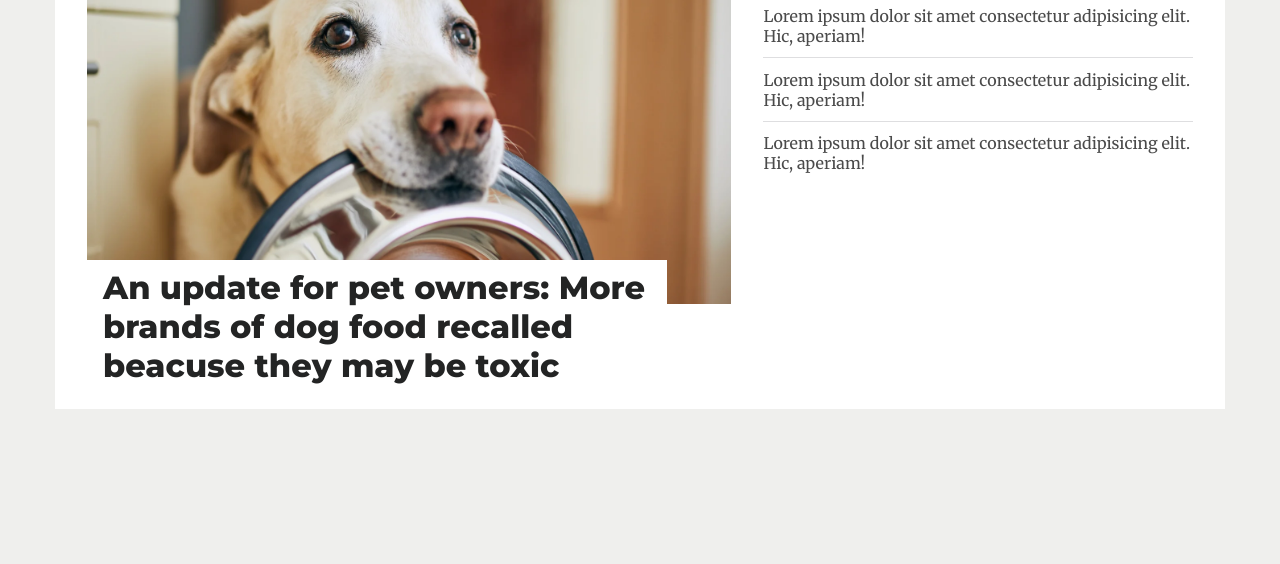
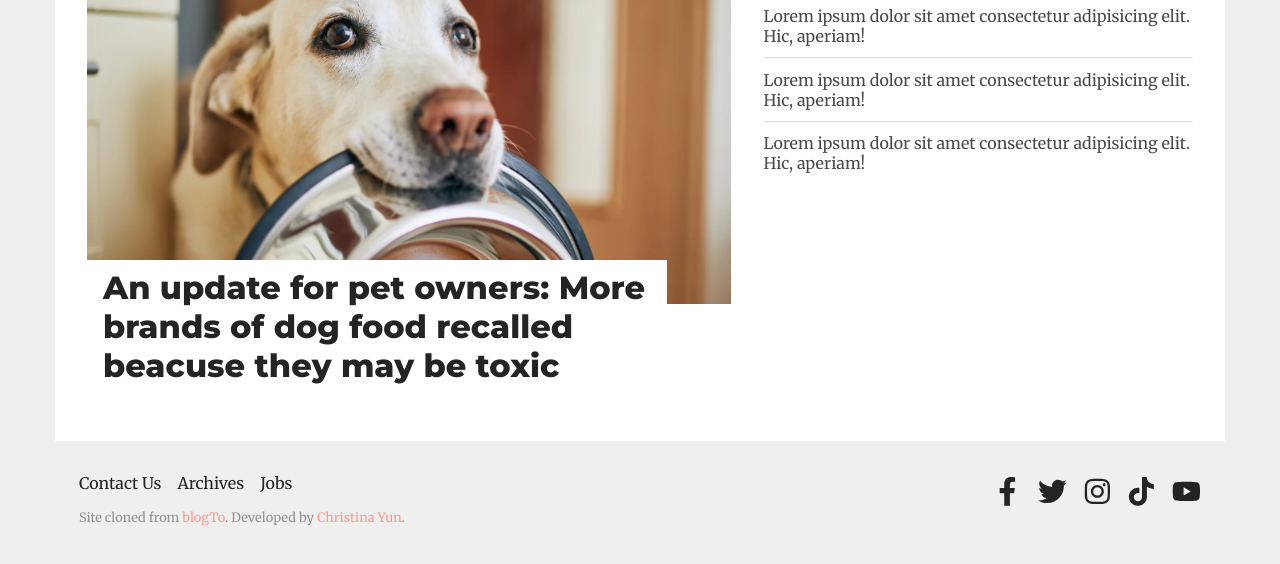
Before and after one commit to yjcyun/dogTo, a Gatsby site: page / in a window 1280 px wide. Shown: the part 170-734 px from the top of the page. Built offline with nearby package versions, Linux system fonts and the light colour scheme; Gatsby itself is replaced by a stand-in of ours.

Commit message:
Add footer component

```diff
--- a/src/components/layout/Footer.js
+++ b/src/components/layout/Footer.js
@@ -1,11 +1,104 @@
 import React from 'react'
+import styled from 'styled-components'
+import { FaFacebookF, FaInstagram, FaTwitter, FaYoutube } from 'react-icons/fa'
+import { SiTiktok } from 'react-icons/si'
 
 const Footer = () => {
   return (
-    <div>
-
-    </div>
+    <FooterWrapper>
+      <div className='footer-container'>
+        <div className='footer-links'>
+          <ul className='footer-internal-links'>
+            <li>
+              <a href='/'>Contact Us</a>
+            </li>
+            <li>
+              <a href='/'>Archives</a>
+            </li>
+            <li>
+              <a href='/'>Jobs</a>
+            </li>
+          </ul>
+          <ul className='footer-external-links'>
+            <li>
+              <a href='/'><FaFacebookF className='icon' /></a>
+            </li>
+            <li>
+              <a href='/'><FaTwitter className='icon' /></a>
+            </li>
+            <li>
+              <a href='/'><FaInstagram className='icon' /></a>
+            </li>
+            <li>
+              <a href='/'><SiTiktok className='icon' /></a>
+            </li>
+            <li>
+              <a href='/'><FaYoutube className='icon' /></a>
+            </li>
+          </ul>
+        </div>
+        <div className='footer-credit'>
+          Site cloned from <a href='https://blogto.com'>blogTo</a>. Developed by <a href='https://christinayun.ca'>Christina Yun</a>.
+        </div>
+      </div>
+    </FooterWrapper>
   )
 }
 
+const FooterWrapper = styled.footer`
+  a{
+    text-decoration: none;
+    :hover {
+      text-decoration: underline;
+    }
+  }
+
+  ul {
+    display: flex;
+    a{
+      color: var(--black);
+    }
+  }
+  .footer-internal-links{
+    margin-bottom: 1rem;
+    li {
+      margin-right: 1rem;
+      a:hover {
+        color: var(--red);
+      }
+    }
+  }
+  .footer-external-links{
+    li {
+      margin-left: 1rem;
+      a:hover {
+        color: var(--dark-grey);
+      }
+      .icon {
+        font-size: 1.8rem;
+      }
+    }
+  }
+  .footer-container{
+    max-width: var(--max-width);
+    margin: 0 auto;
+    padding: 2rem 1.5rem;
+  }
+  .footer-links {
+    display: flex;
+    justify-content: space-between;
+    align-items: center;
+  }
+  .footer-credit{
+    color: var(--grey);
+    font-size: 0.8rem;
+    a{
+      color: #ff9a91;
+      :hover {
+        color: var(--red);
+      }
+    }
+  }
+`
+
 export default Footer
--- a/src/styles/global.css
+++ b/src/styles/global.css
@@ -37,7 +37,7 @@ main {
   max-width: var(--max-width);
   margin: 4rem auto 0;
   background: var(--white);
-  padding: 0 2rem;
+  padding: 0 2rem 2rem;
 }
 
 img {
```
Also changed, not shown: src/components/news/Article.js (+6 -2 lines).
